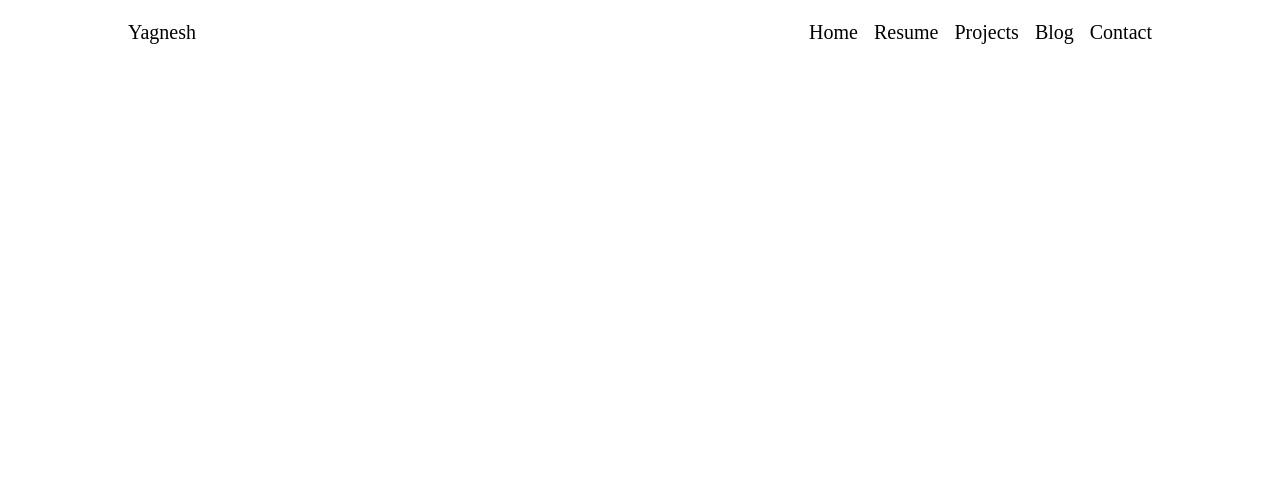
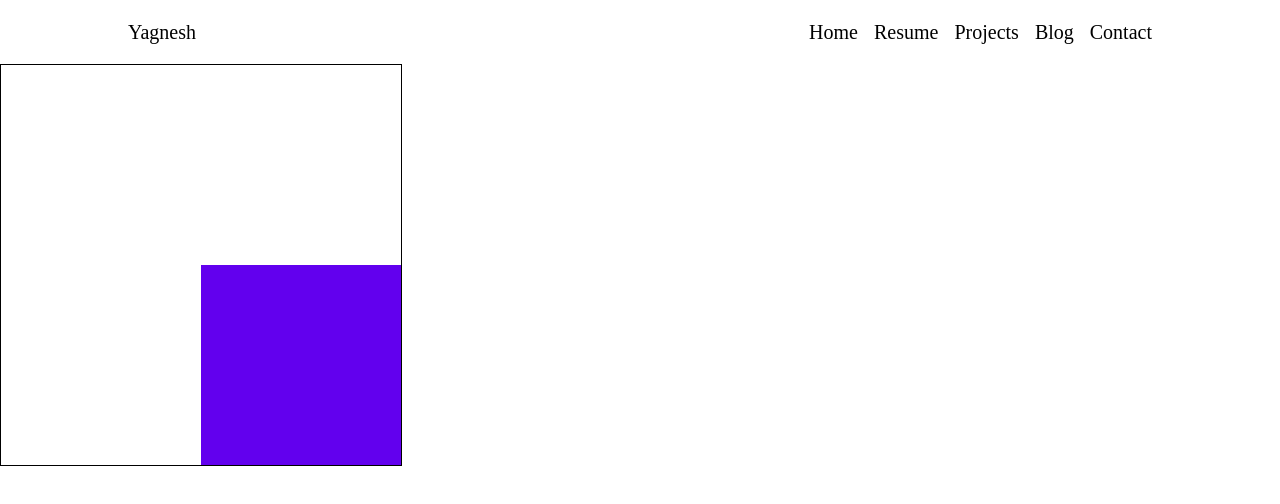
Before and after one commit to the-special-character/tsc_interns1, a plain HTML site: page index.html in a window 1280 px wide. Drawn offline with nearby package versions, Linux system fonts and the light colour scheme.

Commit message:
completed css

```diff
--- a/index.html
+++ b/index.html
@@ -36,5 +36,10 @@
         </nav>
       </div>
     </header>
+    <main>
+      <div class="container">
+        <div class="box"></div>
+      </div>
+    </main>
   </body>
 </html>
--- a/style.css
+++ b/style.css
@@ -1,3 +1,7 @@
+:root {
+    --primary-color: #6200EE;
+}
+
 
 a {
     text-decoration: none;
@@ -39,9 +43,25 @@ nav a::after {
     right: 0;
     margin: auto;
     height: 2px;
-    background-color: red;
+    background-color: var(--primary-color);
     transition: width 0.2s linear;
 }
 nav a:hover::after {
     width: 100%;
 }
+
+.container {
+    height: 400px;
+    width: 400px;
+    border: 1px solid black;
+    position: relative;
+}
+
+.box {
+    height: 200px;
+    width: 200px;
+    background-color: var(--primary-color);
+    position: absolute;
+    bottom: 0;
+    right: 0;
+}
```
